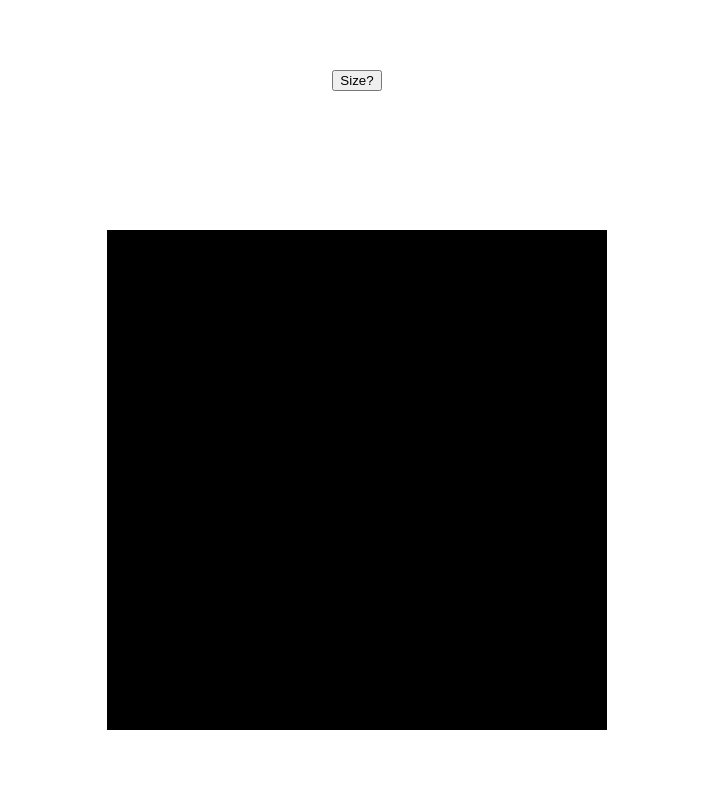
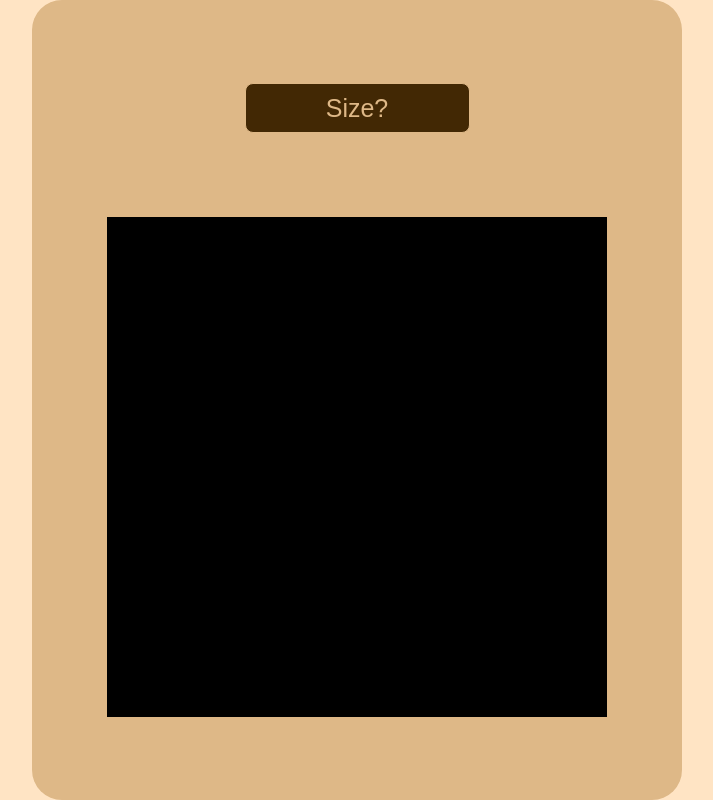
Before and after one commit to schaeffjosh/etch-a-sketch, a plain HTML site: page index.html in a window 1280 px wide. Shown: the whole page, without its empty margins (283-996 px from the left). Drawn offline with Linux system fonts and the light colour scheme.

Commit message:
Make it look better

```diff
--- a/style.css
+++ b/style.css
@@ -3,8 +3,15 @@ html, body {
     margin: 0;
     display: flex;
     flex-direction: column;
-    justify-content: space-around;
+    justify-content: space-evenly;
     align-items: center;
+    background-color: bisque;
+}
+
+body {
+    background-color: burlywood;
+    width: 650px;
+    border-radius: 30px;
 }
 
 .sketchContainer {
@@ -33,5 +40,16 @@ html, body {
 .square:hover {
     background-color: grey;
     transition-delay: 0.0s;
-    transition: 0.0s
+    transition: 0.0s;
 }
+
+button {
+    background: rgb(66, 40, 4);
+    border: 1px solid;
+    border-radius: 8px;
+    color: burlywood;
+    width: 225px;
+    height: 50px;
+    font-size: 25px;
+    font-family:fantasy;
+}
```
